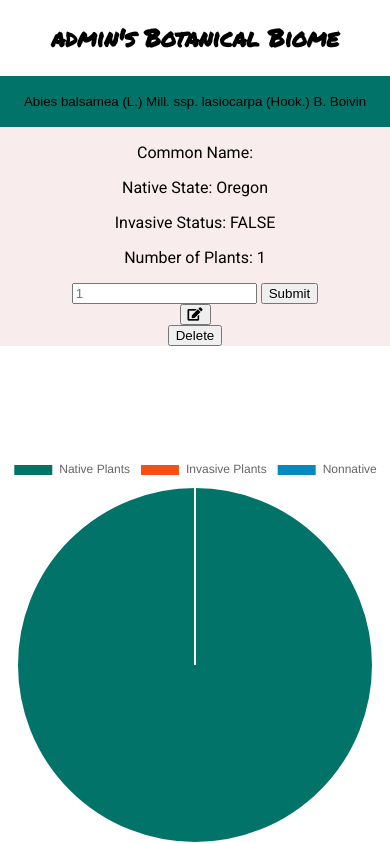
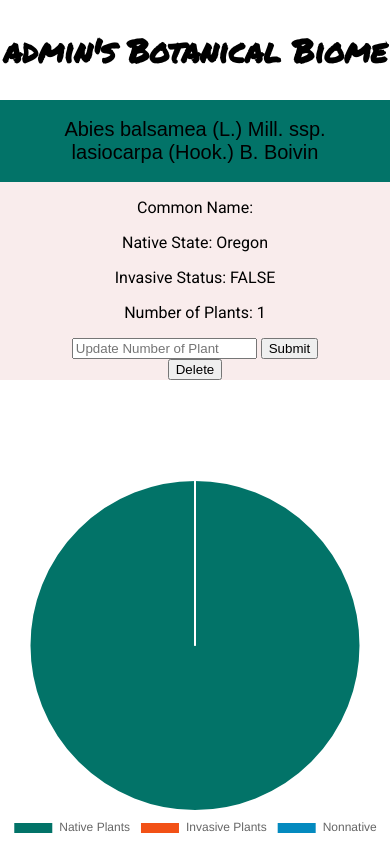
Before and after one commit to botanicalpilot/yards, a Django app: page /profile/ in a window 390 px wide, after a click that opens the changed part. Shown: the part 211-1054 px from the top of the page. Run offline with Django 3.2, Linux system fonts and the light colour scheme; a user stored in the database is signed in; data comes from the database, SQL or seed files in the repository; some libraries are stand-ins or nearby versions.

Commit message:
styling fixes, chart styling

```diff
--- a/static/css/site.css
+++ b/static/css/site.css
@@ -211,6 +211,7 @@ li a:hover {
 
 #botanicalBiome{
    font-family: 'Permanent Marker', cursive;
+   font-size: 2rem;
 }
 
 .plantChartContainer{
@@ -294,6 +295,7 @@ canvas{
     padding: 18px;
     width: 100%;
     text-align: center;
+    font-size: 1.25rem;
     border: none;
     outline: none;
     transition: 0.4s;
@@ -329,6 +331,7 @@ canvas{
 
 #addPlantTitle {
     font-family: 'Permanent Marker', cursive;
+    font-size: 2rem;
 }
 
 /* style API search input */
@@ -555,6 +558,14 @@ th {
         display: flex;
     }
 
+    #returnedAPIObjects{
+        height: 300px;
+        overflow-y: auto;
+        overflow-x: auto;
+        margin-top: 20px;
+    }
+
+
 
 
 }
--- a/static/js/main.js
+++ b/static/js/main.js
@@ -39,6 +39,20 @@ axios.get(endpoint)
         backgroundColor:['RGB(2, 115, 104)','RGB(242, 81, 22)', 'RGB(4, 138, 191)',]
        }]
      },
+     options: {
+       legend: {
+         display: true,
+         position: 'bottom',
+       },
+       layout: {
+         padding: {
+           left: 0,
+           right: 0,
+           top: 25,
+           bottom: 0,
+         },
+       }
+     }
     })
 
   })
--- a/templates/profile.html
+++ b/templates/profile.html
@@ -51,14 +51,9 @@
 
                         <form action="{% url 'yardsApp:editUserPlant' plant.id %}" method="POST">
                             {% csrf_token %}
-                            <input type="number" name="numberOfPlant" placeholder="{{ plant.numberOfPlant }}">
+                            <input type="number" name="numberOfPlant" placeholder="Update Number of Plant">
                             <input type="submit" name="submit" value="Submit">
                         </form>
-
-
-                        <button>
-                            <i class="fas fa-edit"></i>
-                        </button>
 
                     </div>
 
```
